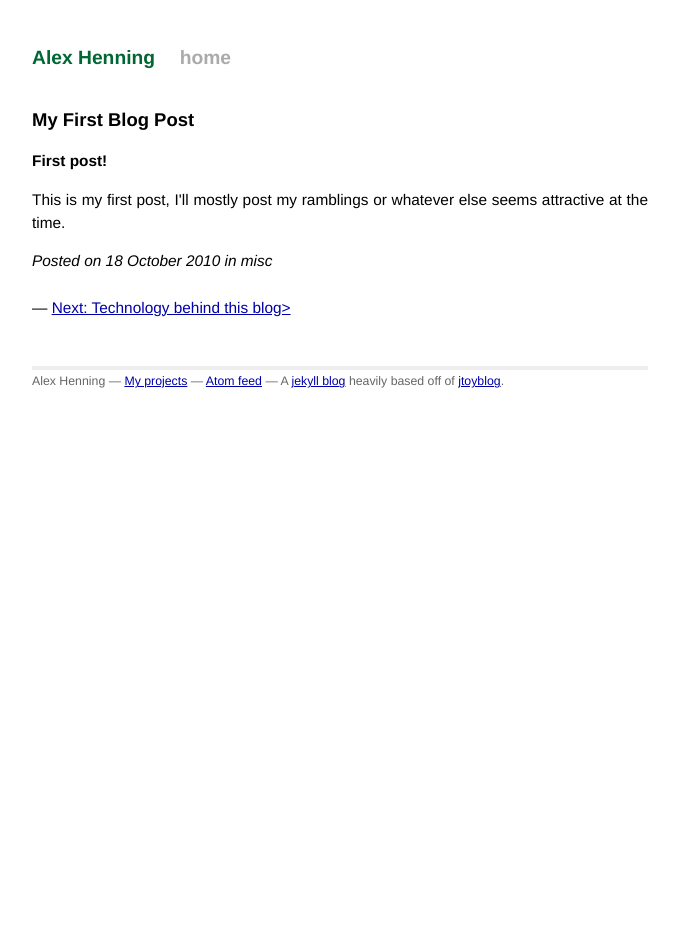
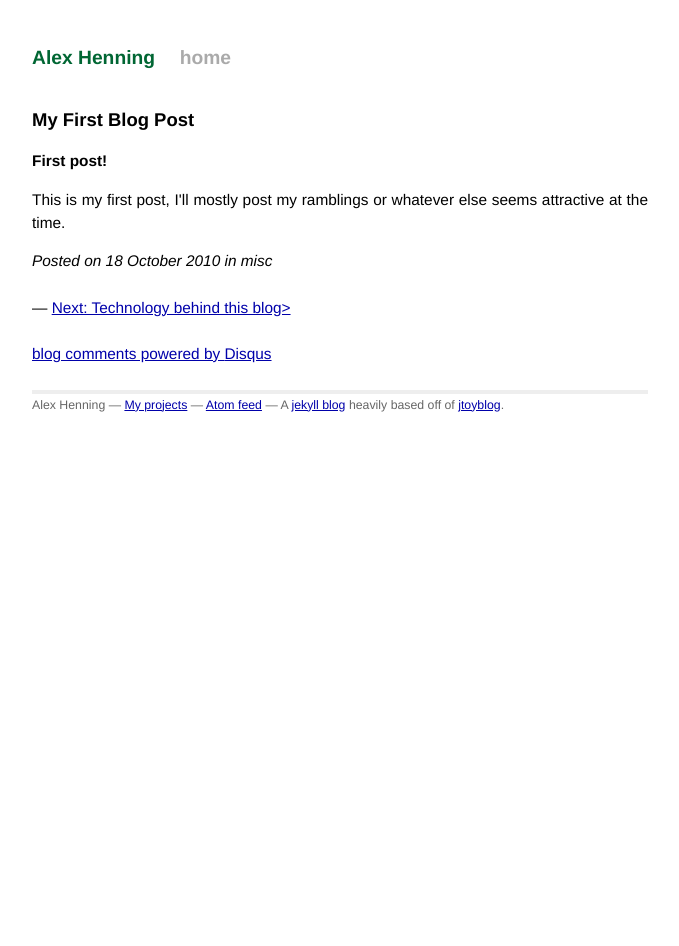
Before and after one commit to alexhenning/alexhenning.github.com, a Jekyll site: the page built from _posts/2010-10-18-first-post.html, in a window 1280 px wide. Shown: the whole page, without its empty margins (300-979 px from the left). Built offline with Jekyll 4.4.1, drawn with Linux system fonts in a browser that asks for light colours; Markdown is read by kramdown in place of the engine named in the settings; comment, search, counter and statistics services are not loaded; some of the changed lines change nothing that is shown.

Commit message:
Added comments with disqus.

```diff
--- a/_layouts/post.html
+++ b/_layouts/post.html
@@ -9,3 +9,26 @@
 <br/>
 {% if page.previous %} <a href={{ page.previous.url }}>&lt;Previous: {{ page.previous.title }}</a> {% endif %} &mdash; {% if page.next %} <a href={{ page.next.url }}>Next: {{ page.next.title }}&gt;</a> {% endif %}
 <br/><br/>
+
+<div id="disqus_thread"></div>
+<script type="text/javascript">
+  /**
+    * var disqus_identifier; [Optional but recommended: Define a unique identifier (e.g. post id or slug) for this thread]
+    */
+  (function() {
+   var dsq = document.createElement('script'); dsq.type = 'text/javascript'; dsq.async = true;
+   dsq.src = 'http://alexhenning.disqus.com/embed.js';
+   (document.getElementsByTagName('head')[0] || document.getElementsByTagName('body')[0]).appendChild(dsq);
+  })();
+</script>
+<noscript>Please enable JavaScript to view the <a href="http://disqus.com/?ref_noscript=alexhenning">comments powered by Disqus.</a></noscript>
+<a href="http://disqus.com" class="dsq-brlink">blog comments powered by <span class="logo-disqus">Disqus</span></a>
+
+<script type="text/javascript">
+var disqus_shortname = 'alexhenning';
+(function () {
+  var s = document.createElement('script'); s.async = true;
+  s.src = 'http://disqus.com/forums/alexhenning/count.js';
+  (document.getElementsByTagName('HEAD')[0] || document.getElementsByTagName('BODY')[0]).appendChild(s);
+}());
+</script>
```
